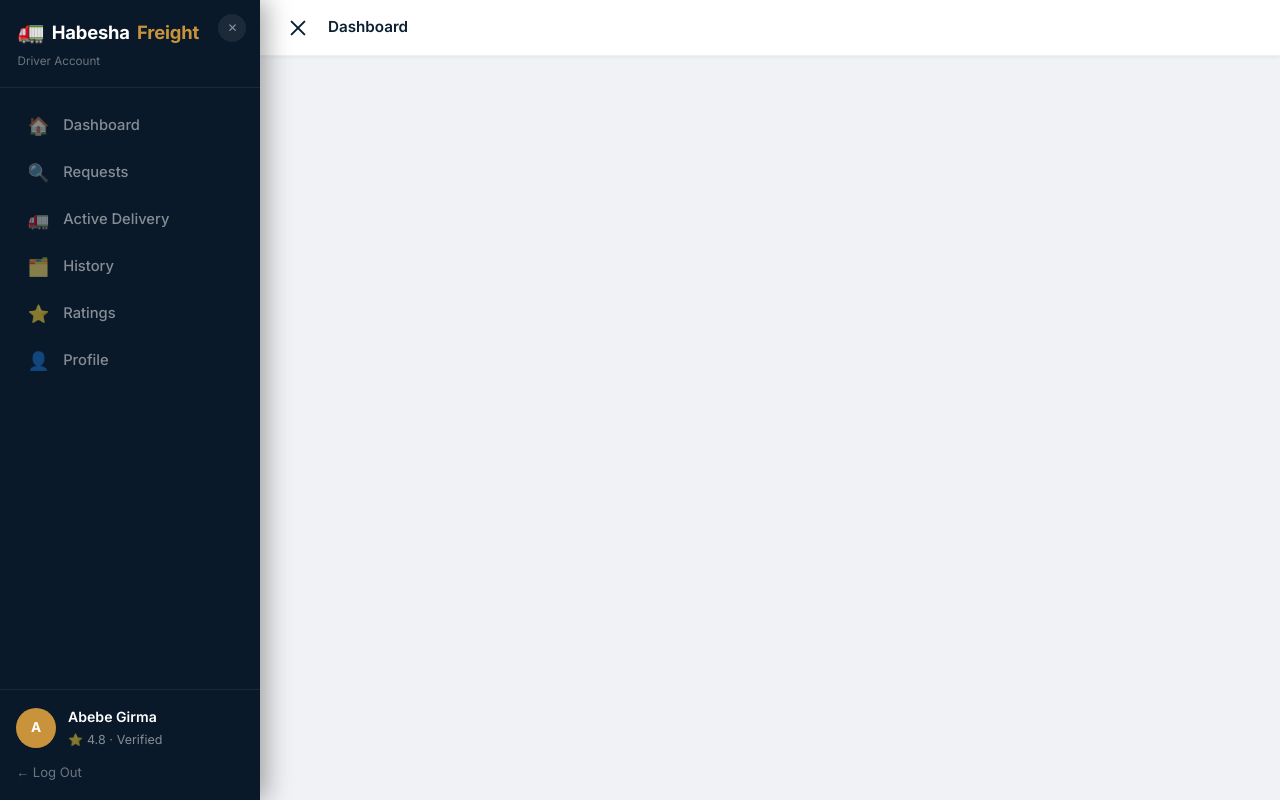
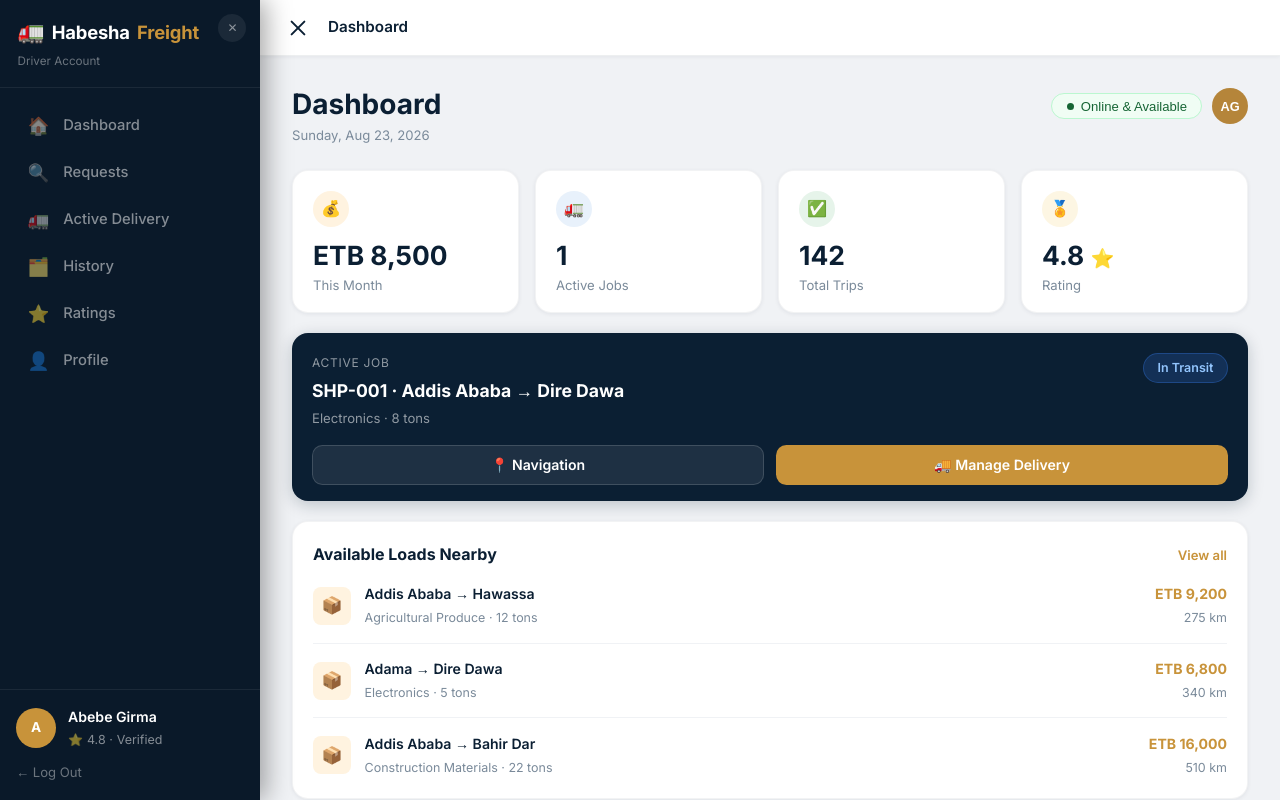
Before and after one commit to Masud-Wubetu/Habesha_Freight, a React (Vite) app in the folder frontend/: page /driver in a window 1280 px wide. Shown: the top 800 px of the page. Built offline with nearby package versions, Linux system fonts and the light colour scheme; no server answers.

Commit message:
feat(frontend): expand driver sub-routes and wire interactive dashboard navigation

```diff
--- a/frontend/src/App.tsx
+++ b/frontend/src/App.tsx
@@ -1,4 +1,4 @@
-import { BrowserRouter, Routes, Route } from 'react-router-dom';
+import { BrowserRouter, Routes, Route, Navigate } from 'react-router-dom';
 import { AuthProvider } from './context/AuthContext';
 import Layout from './layouts/MainLayout';
 import DriverLayout from './layouts/DriverLayout';
@@ -16,14 +16,24 @@
 import Fleet from './pages/Fleet';
 import Payments from './pages/Payments';
 
-// Driver pages
-import DriverDashboard from './pages/driver/Dashboard/DriverDashboard';
-import IncomingRequests from './pages/driver/Requests/IncomingRequests';
-import AvailableLoads from './pages/driver/Requests/AvailableLoads';
-import ActiveDelivery from './pages/driver/ActiveDelivery/ActiveDelivery';
-import DeliveryHistory from './pages/driver/History/DeliveryHistory';
-import DriverRatings from './pages/driver/Ratings/DriverRatings';
-import DriverInfo from './pages/driver/Profile/DriverInfo';
+// Driver pages (imported from clean modular barrel export)
+import {
+  DriverDashboard,
+  IncomingRequests,
+  AvailableLoads,
+  RequestDetails,
+  ActiveDelivery,
+  DeliveryDetails,
+  BidHistory,
+  SubmitBid,
+  DeliveryHistory,
+  LiveTracking,
+  DriverRatings,
+  DriverMessages,
+  DriverInfo,
+  DriverLicense,
+  DriverSettings,
+} from './pages/driver';
 
 function App() {
   return (
@@ -35,6 +45,39 @@
         }}
       >
         <Routes>
+          {/* ── Driver portal routes ── */}
+          <Route
+            path="/driver/*"
+            element={
+              <DriverLayout>
+                <Routes>
+                  <Route index element={<DriverDashboard />} />
+                  <Route path="dashboard" element={<DriverDashboard />} />
+                  <Route path="requests" element={<IncomingRequests />} />
+                  <Route path="requests/loads" element={<AvailableLoads />} />
+                  <Route path="requests/:id" element={<RequestDetails />} />
+                  <Route path="bids" element={<BidHistory />} />
+                  <Route path="bids/history" element={<BidHistory />} />
+                  <Route path="bids/submit" element={<SubmitBid />} />
+                  <Route path="active-delivery" element={<ActiveDelivery />} />
+                  <Route path="active-delivery/:id" element={<DeliveryDetails />} />
+                  <Route path="deliveries/active" element={<ActiveDelivery />} />
+                  <Route path="deliveries/tracking" element={<LiveTracking />} />
+                  <Route path="deliveries/history" element={<DeliveryHistory />} />
+                  <Route path="history" element={<DeliveryHistory />} />
+                  <Route path="history/tracking" element={<LiveTracking />} />
+                  <Route path="ratings" element={<DriverRatings />} />
+                  <Route path="messages" element={<DriverMessages />} />
+                  <Route path="profile" element={<DriverInfo />} />
+                  <Route path="profile/info" element={<DriverInfo />} />
+                  <Route path="profile/license" element={<DriverLicense />} />
+                  <Route path="profile/settings" element={<DriverSettings />} />
+                  <Route path="*" element={<Navigate to="dashboard" replace />} />
+                </Routes>
+              </DriverLayout>
+            }
+          />
+
           {/* ── Public / shipper routes (use MainLayout) ── */}
           <Route
             path="/*"
@@ -53,26 +96,9 @@
                   <Route path="/tracking" element={<Tracking />} />
                   <Route path="/fleet" element={<Fleet />} />
                   <Route path="/payments" element={<Payments />} />
+                  <Route path="*" element={<Navigate to="/" replace />} />
                 </Routes>
               </Layout>
-            }
-          />
-
-          {/* ── Driver portal (use DriverLayout with sidebar) ── */}
-          <Route
-            path="/driver/*"
-            element={
-              <DriverLayout>
-                <Routes>
-                  <Route path="dashboard"       element={<DriverDashboard />} />
-                  <Route path="requests"        element={<IncomingRequests />} />
-                  <Route path="requests/loads"  element={<AvailableLoads />} />
-                  <Route path="active-delivery" element={<ActiveDelivery />} />
-                  <Route path="history"         element={<DeliveryHistory />} />
-                  <Route path="ratings"         element={<DriverRatings />} />
-                  <Route path="profile"         element={<DriverInfo />} />
-                </Routes>
-              </DriverLayout>
             }
           />
         </Routes>
--- a/frontend/src/pages/driver/Dashboard/DriverDashboard.tsx
+++ b/frontend/src/pages/driver/Dashboard/DriverDashboard.tsx
@@ -1,4 +1,5 @@
 import React, { useState } from 'react';
+import { useNavigate } from 'react-router-dom';
 import '../../../styles/driver-dashboard.css';
 
 // ── Types ──────────────────────────────────────────────────────────────────
@@ -76,6 +77,7 @@
 
 // ── Component ─────────────────────────────────────────────────────────────
 const DriverDashboard: React.FC = () => {
+  const navigate = useNavigate();
   const [jobStatus, setJobStatus] = useState<JobStatus>(ACTIVE_JOB.status);
   const [isOnline, setIsOnline] = useState(true);
 
@@ -103,19 +105,11 @@
           </button>
 
           <button
-            id="dd-dark-mode-btn"
-            className="dd-icon-btn"
-            type="button"
-            aria-label="Toggle dark mode"
-          >
-            🌙
-          </button>
-
-          <button
             id="dd-profile-btn"
             className="dd-avatar-btn"
             type="button"
             aria-label="Profile"
+            onClick={() => navigate('/driver/profile')}
           >
             AG
           </button>
@@ -124,25 +118,25 @@
 
       {/* ── Stat cards ─────────────────────────────────────────────────── */}
       <section className="dd-stats-grid" aria-label="Statistics">
-        <article className="dd-stat-card">
+        <article className="dd-stat-card" style={{ cursor: 'pointer' }} onClick={() => navigate('/driver/bids')}>
           <div className="dd-stat-icon dd-stat-icon--amber">💰</div>
           <p className="dd-stat-value">ETB 8,500</p>
           <p className="dd-stat-label">This Month</p>
         </article>
 
-        <article className="dd-stat-card">
+        <article className="dd-stat-card" style={{ cursor: 'pointer' }} onClick={() => navigate('/driver/active-delivery')}>
           <div className="dd-stat-icon dd-stat-icon--blue">🚛</div>
           <p className="dd-stat-value">1</p>
           <p className="dd-stat-label">Active Jobs</p>
         </article>
 
-        <article className="dd-stat-card">
+        <article className="dd-stat-card" style={{ cursor: 'pointer' }} onClick={() => navigate('/driver/history')}>
           <div className="dd-stat-icon dd-stat-icon--green">✅</div>
           <p className="dd-stat-value">142</p>
           <p className="dd-stat-label">Total Trips</p>
         </article>
 
-        <article className="dd-stat-card">
+        <article className="dd-stat-card" style={{ cursor: 'pointer' }} onClick={() => navigate('/driver/ratings')}>
           <div className="dd-stat-icon dd-stat-icon--gold">🏅</div>
           <p className="dd-stat-value">
             4.8 <span className="dd-star">⭐</span>
@@ -173,6 +167,7 @@
             id="dd-navigation-btn"
             className="dd-action-btn dd-action-btn--dark"
             type="button"
+            onClick={() => navigate('/driver/history/tracking')}
           >
             📍 Navigation
           </button>
@@ -180,6 +175,7 @@
             id="dd-manage-delivery-btn"
             className="dd-action-btn dd-action-btn--gold"
             type="button"
+            onClick={() => navigate('/driver/active-delivery')}
           >
             🚚 Manage Delivery
           </button>
@@ -194,6 +190,7 @@
             id="dd-view-all-loads-btn"
             className="dd-link-btn"
             type="button"
+            onClick={() => navigate('/driver/requests/loads')}
           >
             View all
           </button>
@@ -201,7 +198,12 @@
 
         <ul className="dd-load-list">
           {AVAILABLE_LOADS.map((load) => (
-            <li key={load.id} className="dd-load-item">
+            <li
+              key={load.id}
+              className="dd-load-item"
+              style={{ cursor: 'pointer' }}
+              onClick={() => navigate(`/driver/requests/${load.id}`)}
+            >
               <div className="dd-load-icon">📦</div>
               <div className="dd-load-info">
                 <p className="dd-load-route">
--- a/frontend/src/services/api.ts
+++ b/frontend/src/services/api.ts
@@ -1,7 +1,7 @@
 const API_URL = import.meta.env.VITE_API_URL || 'http://localhost:5000/api';
 
 function getAuthHeaders(): Record<string, string> {
-  const token = localStorage.getItem('authToken');
+  const token = localStorage.getItem('authToken') || localStorage.getItem('hf_token');
   const headers: Record<string, string> = {
     'Content-Type': 'application/json',
   };
@@ -21,14 +21,14 @@
 }
 
 export const api = {
-  get: async <T>(endpoint: string): Promise<T> => {
+  get: async <T>(endpoint: string, _requireAuth?: boolean): Promise<T> => {
     const response = await fetch(`${API_URL}${endpoint}`, {
       headers: getAuthHeaders(),
     });
     return handleResponse<T>(response);
   },
 
-  post: async <T>(endpoint: string, body?: unknown): Promise<T> => {
+  post: async <T>(endpoint: string, body?: unknown, _requireAuth?: boolean): Promise<T> => {
     const response = await fetch(`${API_URL}${endpoint}`, {
       method: 'POST',
       headers: getAuthHeaders(),
@@ -37,7 +37,7 @@
     return handleResponse<T>(response);
   },
 
-  patch: async <T>(endpoint: string, body?: unknown): Promise<T> => {
+  patch: async <T>(endpoint: string, body?: unknown, _requireAuth?: boolean): Promise<T> => {
     const response = await fetch(`${API_URL}${endpoint}`, {
       method: 'PATCH',
       headers: getAuthHeaders(),
@@ -46,7 +46,7 @@
     return handleResponse<T>(response);
   },
 
-  delete: async <T>(endpoint: string): Promise<T> => {
+  delete: async <T>(endpoint: string, _requireAuth?: boolean): Promise<T> => {
     const response = await fetch(`${API_URL}${endpoint}`, {
       method: 'DELETE',
       headers: getAuthHeaders(),
```
